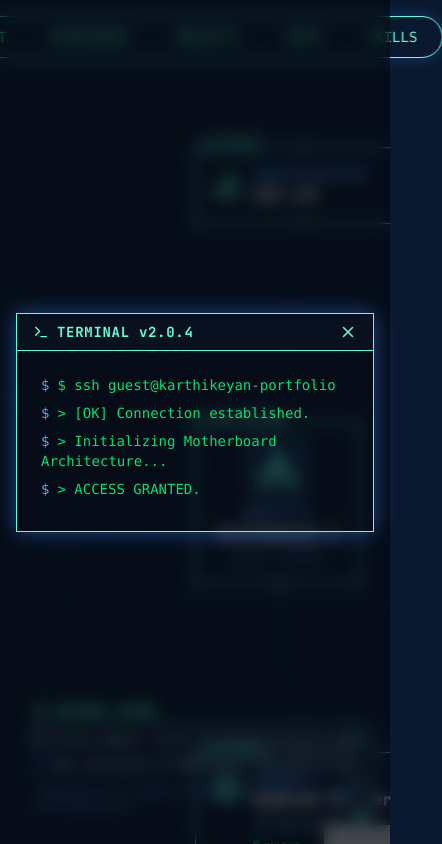
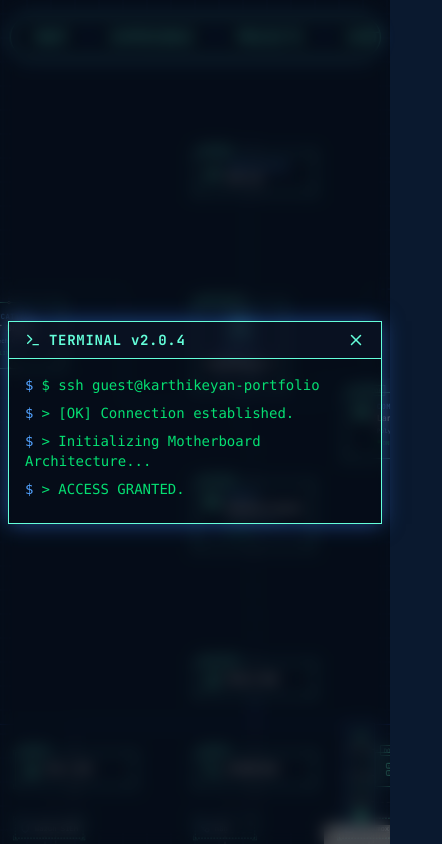
Before and after one commit to sherlockk-sec/portfolio-site, a React (Vite) app: page / in a window 390 px wide. Shown: the whole page, 442 px wide, since content can reach past the window. Built offline with nearby package versions, Linux system fonts and the light colour scheme.

Commit message:
Optimize for mobile devices

```diff
--- a/src/components/BlueprintCanvas.tsx
+++ b/src/components/BlueprintCanvas.tsx
@@ -339,10 +339,17 @@ const BlueprintCanvas: React.FC = () => {
         }
     };
 
-    // Initial View: Center on Main Node (0,0) with slight zoom
+    // Initial View: Adaptive Zoom based on device
     React.useEffect(() => {
         setTimeout(() => {
-            setCenter(0, 0, { zoom: 1.1, duration: 1000 });
+            const isMobile = window.innerWidth < 768;
+            if (isMobile) {
+                // Mobile: Zoom out to show context, center slightly lower
+                setCenter(0, 200, { zoom: 0.6, duration: 1000 });
+            } else {
+                // Desktop: Immersive close-up
+                setCenter(0, 0, { zoom: 1.1, duration: 1000 });
+            }
         }, 100);
     }, [setCenter]);
 
--- a/src/components/TerminalModal.tsx
+++ b/src/components/TerminalModal.tsx
@@ -72,7 +72,7 @@ const TerminalModal: React.FC<TerminalModalProps> = ({ isOpen, onClose, title, c
     return (
         <div className="fixed inset-0 z-50 flex items-center justify-center bg-black/50 backdrop-blur-sm" onClick={onClose}>
             <div
-                className="bg-blueprint-bg border border-blueprint-border w-full max-w-2xl shadow-[0_0_20px_rgba(59,130,246,0.5)] modal-animate m-4 flex flex-col max-h-[80vh]"
+                className="bg-blueprint-bg border border-blueprint-border w-full max-w-2xl shadow-[0_0_20px_rgba(59,130,246,0.5)] modal-animate m-2 md:m-4 flex flex-col max-h-[85vh]"
                 onClick={e => e.stopPropagation()}
             >
                 {/* Header */}
@@ -100,7 +100,7 @@ const TerminalModal: React.FC<TerminalModalProps> = ({ isOpen, onClose, title, c
                 </div>
 
                 {/* Content */}
-                <div className="p-6 font-mono text-sm overflow-y-auto flex-1">
+                <div className="p-4 md:p-6 font-mono text-sm overflow-y-auto flex-1">
                     {displayedContent.map((line, i) => (
                         <div key={i} className="mb-2 text-green-400 break-words">
                             <span className="text-blue-400 mr-2">$</span>
--- a/src/components/ui/NavigationOverlay.tsx
+++ b/src/components/ui/NavigationOverlay.tsx
@@ -9,7 +9,7 @@ const NavigationOverlay: React.FC<NavigationOverlayProps> = ({ onNavigate }) =>
     return (
         <>
             {/* Top Navigation Bar */}
-            <div className="absolute top-4 left-1/2 -translate-x-1/2 z-10 flex gap-4 bg-blueprint-bg/80 backdrop-blur-md border border-blueprint-border px-6 py-2 rounded-full shadow-[0_0_15px_rgba(59,130,246,0.3)]">
+            <div className="absolute top-4 left-1/2 -translate-x-1/2 z-10 w-[95%] max-w-2xl flex gap-4 bg-blueprint-bg/80 backdrop-blur-md border border-blueprint-border px-6 py-2 rounded-full shadow-[0_0_15px_rgba(59,130,246,0.3)] overflow-x-auto whitespace-nowrap scrollbar-hide">
                 <button onClick={() => onNavigate('home')} className="text-sm font-mono text-blueprint-text hover:text-white transition-colors">ROOT</button>
                 <span className="text-blue-800">|</span>
                 <button onClick={() => onNavigate('experience')} className="text-sm font-mono text-blueprint-text hover:text-white transition-colors">EXPERIENCE</button>
@@ -21,8 +21,8 @@ const NavigationOverlay: React.FC<NavigationOverlayProps> = ({ onNavigate }) =>
                 <button onClick={() => onNavigate('skills')} className="text-sm font-mono text-blueprint-text hover:text-white transition-colors">SKILLS</button>
             </div>
 
-            {/* Legend / Info Box */}
-            <div className="absolute bottom-4 left-4 z-10 p-4 max-w-sm">
+            {/* Legend / Info Box - Hidden on mobile */}
+            <div className="hidden md:block absolute bottom-4 left-4 z-10 p-4 max-w-sm">
                 <div className="flex items-center gap-2 mb-2 border-b border-blueprint-border pb-1">
                     <Info size={16} className="text-blueprint-text" />
                     <span className="text-xs font-bold text-blueprint-text uppercase">Network Legend</span>
```
